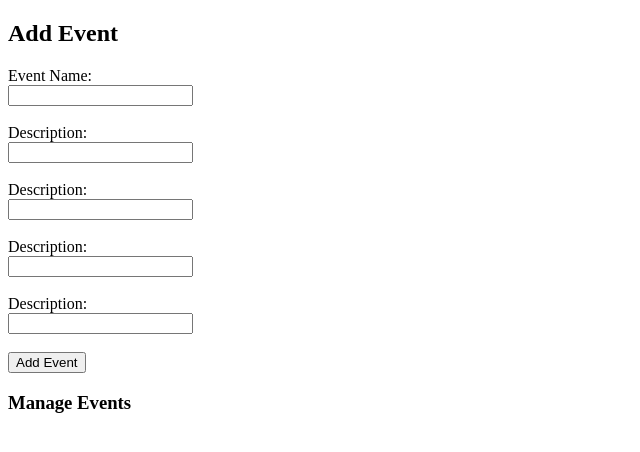
After one commit to lilylusvardii/KV6002_TeamProject, a PHP site: page /src/Events.html in a window 1280 px wide. The commit adds this page. Shown: the top 452 px of the page, without its empty margins (0-640 px from the left). Run offline with PHP 8.4, Linux system fonts and the light colour scheme.

Commit message:
added events stuff

```diff
--- a/index.php
+++ b/index.php
@@ -10,7 +10,7 @@
         <nav>
             <ul>
                 <li><a href="index.php">Home</a></li>
-                <li><a href="SignUp.php">Sign up</a></li>
+                <li><a href="SignUp.php">Sign Up</a></li>
                 <li><a href="Login.php">Login</a></li>
                 <li><a href="Events.php">Admin</a></li>
             </ul>
--- /dev/null
+++ b/src/Events.html
@@ -0,0 +1,31 @@
+<!DOCTYPE html>
+<html lang="en">
+<head>
+    <meta charset="UTF-8">
+    <meta name="viewport" content="width=device-width, initial-scale=1.0">
+    <title>Event Management</title>
+</head>
+<body>
+    <h2>Add Event</h2>
+    <form action="Events.php" method="POST">
+        <label for="eventName">Event Name:</label><br>
+        <input type="text" id="eventName" name="eventName" required><br><br>
+
+        <label for="desc">Description:</label><br>
+        <input type="text" id="desc" name="desc" required><br><br>
+
+        <label for="location">Description:</label><br>
+        <input type="text" id="location" name="location" required><br><br>
+
+        <label for="capacity">Description:</label><br>
+        <input type="number" id="capacity" name="capacity" required><br><br>
+
+        <label for="organiser">Description:</label><br>
+        <input type="text" id="organiser" name="organiser" required><br><br>
+        <input type="submit" value="Add Event">
+    </form>
+
+    <h3>Manage Events</h3>
+
+</body>
+</html>
--- a/src/Login.php
+++ b/src/Login.php
@@ -1,5 +1,10 @@
 <!DOCTYPE html>
 <html>
+<head>
+    <meta charset="UTF-8">
+    <meta name="viewport" content="width=device-width, initial-scale=1.0">
+    <title>Login</title>
+</head>
 <body>
 
 <h2>Log in here</h2>
```
Also changed, not shown: src/Events.php (+24 -0 lines).
